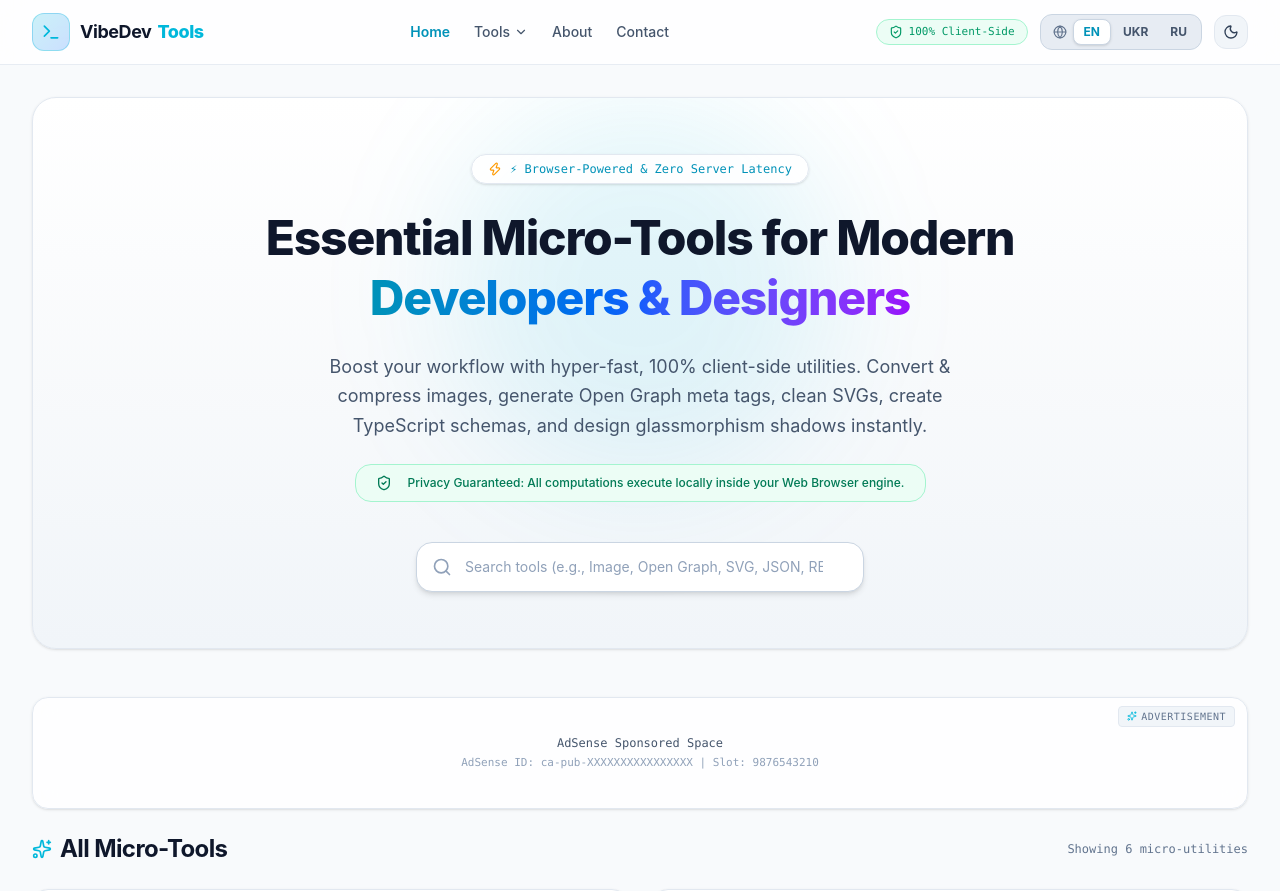
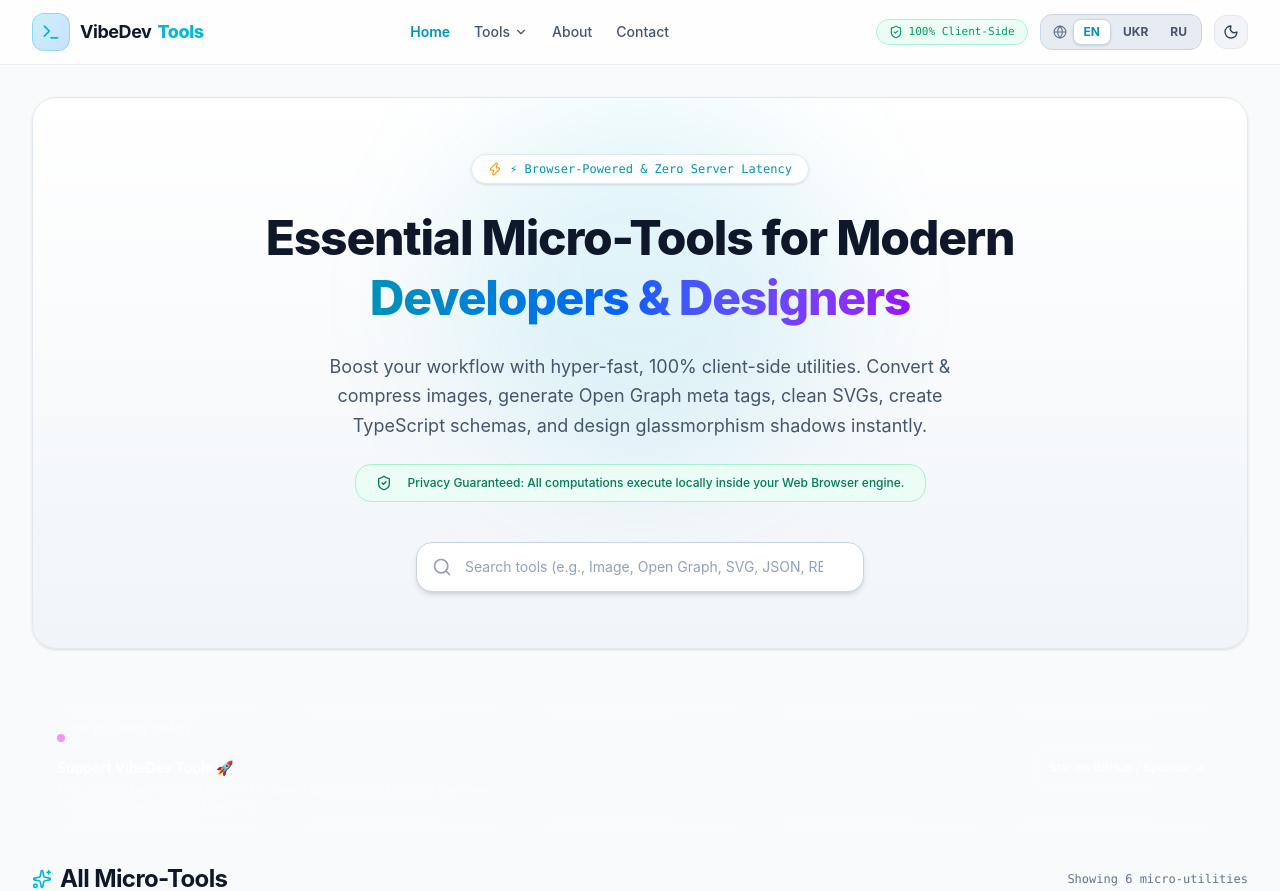
Before and after one commit to andreinik1/devcrafts-tools, a React (Vite) app: page / in a window 1280 px wide. Shown: the top 891 px of the page. Built offline with nearby package versions, Linux system fonts and the light colour scheme.

Commit message:
update adsense block

```diff
--- a/index.html
+++ b/index.html
@@ -4,6 +4,10 @@
 <head>
   <meta charset="UTF-8" />
   <link rel="icon" type="image/svg+xml" href="/favicon.svg" />
+  <link rel="alternate" hreflang="en" href="https://vibedev.space/" />
+  <link rel="alternate" hreflang="uk" href="https://vibedev.space/" />
+  <link rel="alternate" hreflang="ru" href="https://vibedev.space/" />
+  <link rel="alternate" hreflang="x-default" href="https://vibedev.space/" />
   <meta name="viewport" content="width=device-width, initial-scale=1.0" />
   <title>VibeDev Tools - High-Performance Developer Micro-Utilities</title>
 
--- a/src/components/common/AdSlot.tsx
+++ b/src/components/common/AdSlot.tsx
@@ -1,6 +1,7 @@
 import React from 'react';
 import { useLanguage } from '../../context/LanguageContext';
 import { Sparkles } from 'lucide-react';
+import { useLocation } from 'react-router-dom';
 
 interface AdSlotProps {
   type?: 'banner' | 'sidebar' | 'in-article';
@@ -17,7 +18,10 @@ export const AdSlot: React.FC<AdSlotProps> = ({
 }) => {
   const { t } = useLanguage();
 
-  const isDevPlaceholder = true; // In production with real script, AdSense injects ins tag
+  const location = useLocation();
+  const ww = true;
+
+  const isDevPlaceholder = true;
 
   const layoutStyles = {
     banner: 'w-full h-24 sm:h-28 my-6',
@@ -25,7 +29,40 @@ export const AdSlot: React.FC<AdSlotProps> = ({
     'in-article': 'w-full h-32 sm:h-36 my-8',
   }[type];
 
-  return (
+  return (ww ? (
+    <div className={`w-full my-6 p-6 rounded-xl border border-white/10
+    bg-linear-to-r from-white/3 to-white/1 backdrop-blur-sm
+    flex items-center justify-between gap-4 text-center
+    sm:text-left transition-all hover:border-white/20
+    ${location.pathname === '/contact' ? 'flex-col' : 'flex-col sm:flex-row'}
+    `}
+    >
+      <div className="space-y-1">
+        <div className="flex items-center justify-center sm:justify-start gap-2">
+          <span className="inline-block w-2 h-2 rounded-full bg-[#f792fc] animate-pulse"></span>
+          <span className="text-xs font-medium tracking-wider uppercase text-white/60">
+            Developer Space <br />
+            {location.pathname}
+          </span>
+        </div>
+        <h4 className="text-sm font-semibold text-white">
+          Support VibeDev Tools 🚀
+        </h4>
+        <p className="text-xs text-white/50 max-w-md">
+          Fast, 100% client-side utilities built to speed up your daily frontend workflow. Clean code, zero backend tracking.
+        </p>
+      </div>
+
+      <a
+        href="https://github.com/andreinik1"
+        target="_blank"
+        rel="noopener noreferrer"
+        className="px-4 py-2 text-xs font-medium text-white bg-white/10 hover:bg-white/20 rounded-lg transition-colors border border-white/10 shrink-0"
+      >
+        Star on GitHub / Sponsor →
+      </a>
+    </div>
+  ) : (
     <div
       className={`relative overflow-hidden rounded-2xl border border-slate-200 dark:border-slate-800/80 bg-white/80 dark:bg-slate-900/40 backdrop-blur-md flex flex-col items-center justify-center p-4 transition-all hover:border-slate-300 dark:hover:border-slate-700/60 shadow-sm ${layoutStyles} ${className}`}
     >
@@ -55,5 +92,7 @@ export const AdSlot: React.FC<AdSlotProps> = ({
         />
       )}
     </div>
-  );
+  )
+
+  )
 };
```
